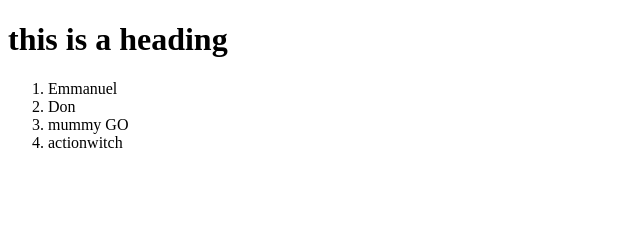
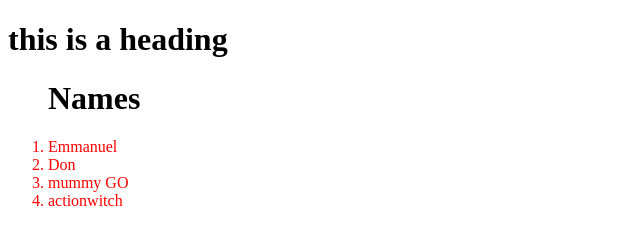
Before and after one commit to EnechukwuChibuike/testing, a plain HTML site: page index.html in a window 1280 px wide. Shown: the whole page, without its empty margins (0-640 px from the left). Drawn offline with Linux system fonts and the light colour scheme.

Commit message:
new list style

```diff
--- a/index.html
+++ b/index.html
@@ -4,10 +4,12 @@
     <meta charset="UTF-8" />
     <meta name="viewport" content="width=device-width, initial-scale=1.0" />
     <title>Document</title>
+    <link rel="stylesheet" href="style.css" />
   </head>
   <body>
     <h1>this is a heading</h1>
     <ol>
+      <h1>Names</h1>
       <li>Emmanuel</li>
       <li>Don</li>
       <li>mummy GO</li>
--- /dev/null
+++ b/style.css
@@ -0,0 +1,3 @@
+li {
+  color: red;
+}
```
